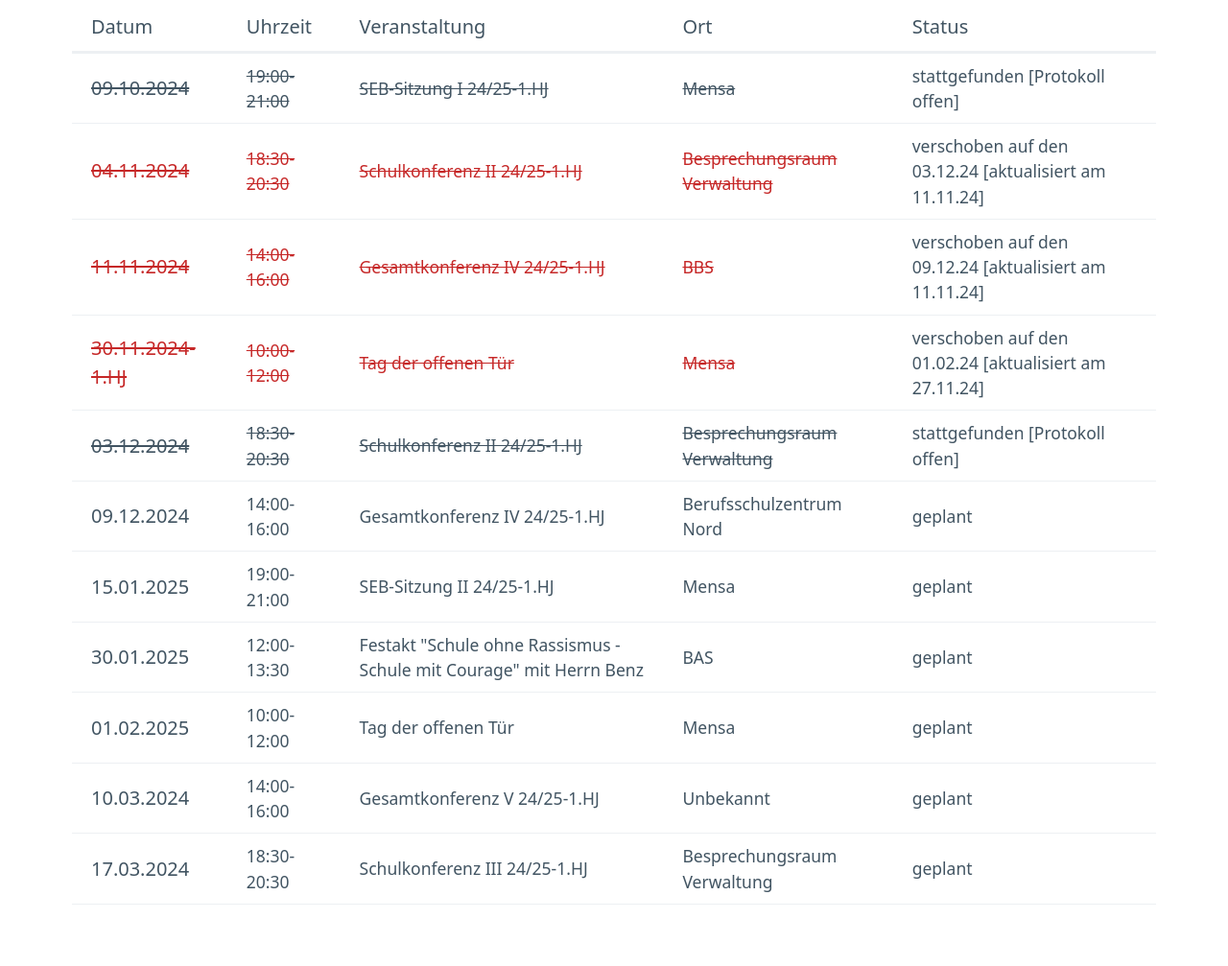
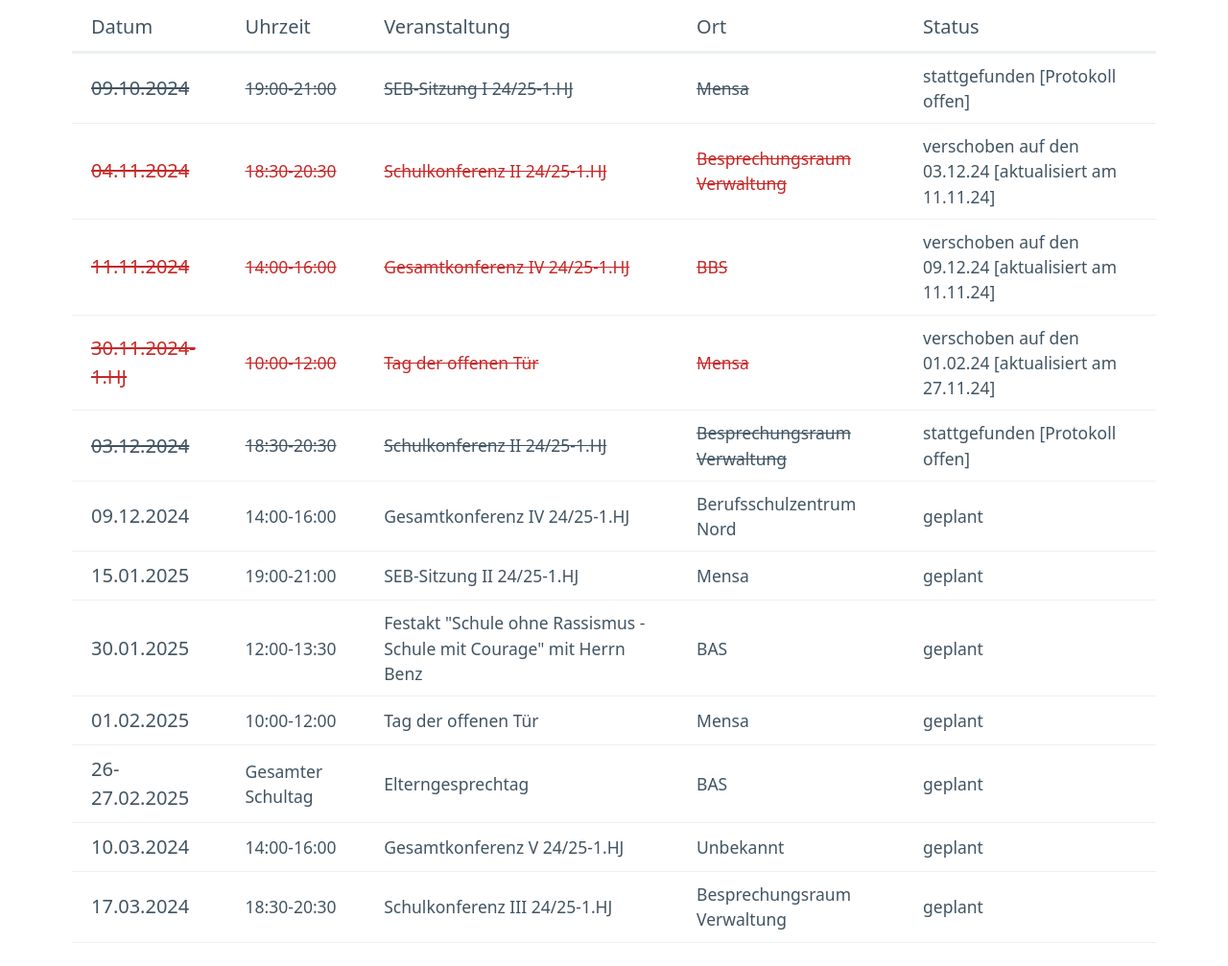
Before and after one commit to bas-v2/web, a plain HTML site: page index.html in a window 1280 px wide. Shown: the part 875-1882 px from the top of the page at 96% size. Drawn offline with nearby package versions, Linux system fonts and the light colour scheme.

Commit message:
added elternsprechtag

```diff
--- a/index.html
+++ b/index.html
@@ -100,6 +100,13 @@
             <td>geplant</td>
           </tr>
           <tr>
+            <th scope="row">26-27.02.2025</th>
+            <td>Gesamter Schultag</del></td>
+            <td>Elterngesprechtag</del></td>
+            <td>BAS</del></td>
+            <td>geplant</td>
+          </tr>
+          <tr>
             <th scope="row">10.03.2024</th>
             <td>14:00-16:00</td>
             <td>Gesamtkonferenz V 24/25-1.HJ</td>
```
